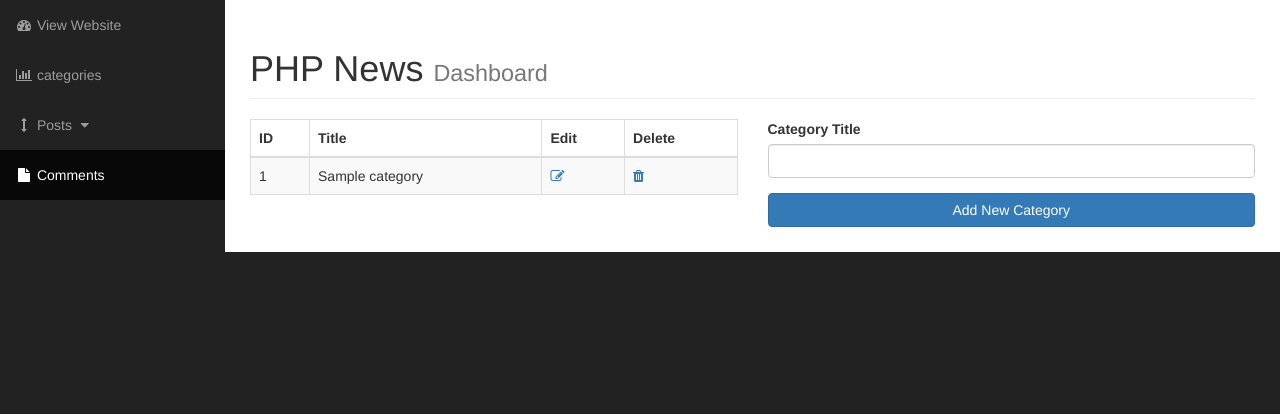
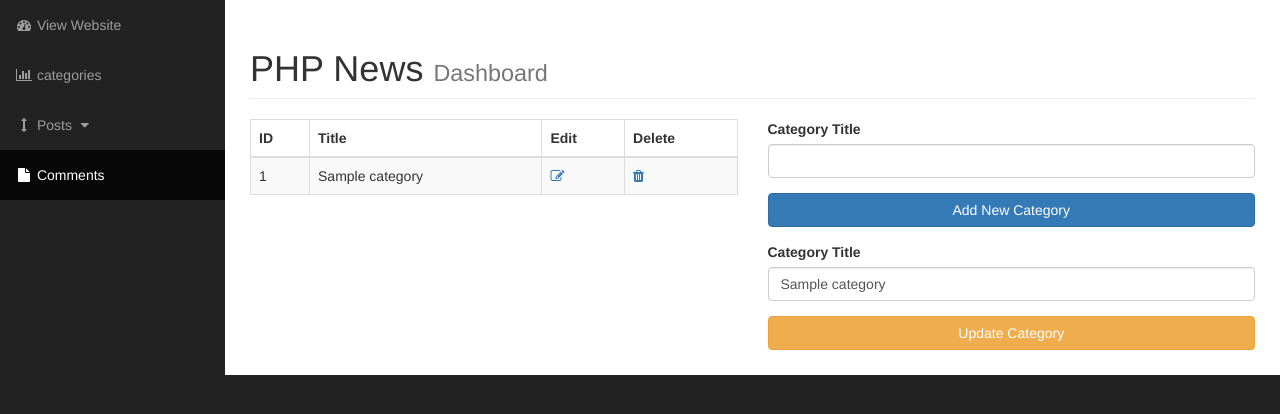
Before and after one commit to AbdulrhmanEid/PHP-News, a PHP site: page /admin/categories.php?edit_id=1 in a window 1280 px wide. Shown: the part 51-465 px from the top of the page. Run offline with PHP 8.4, Linux system fonts and the light colour scheme; tables that the repository leaves empty or names only in its code hold one stand-in row (values such as "Sample post").

Commit message:
Edit Category

```diff
--- /dev/null
+++ b/admin/admin_incs/edit_category.php
@@ -0,0 +1,27 @@
+<form action="" method="post">
+                    <div class="form-group">
+                        <label for="">Category Title</label>
+                        <?php
+                        $sql = "SELECT * FROM `categories` WHERE `cat_id`='$edit_id'";
+                        $allcategories = mysqli_query($conn,$sql) ;
+                        while($row =mysqli_fetch_assoc($allcategories) ):
+                            $cat_id = $row['cat_id'];
+                            $cat_title = $row['cat_title'];
+
+                            ?>
+                        <input type="text" name="title" id="" value="<?=$cat_title?>" class="form-control">
+                        <?php endwhile ?>
+                        <!-- update -->
+                         <?php
+                         if(isset($_POST['update_category'])):
+                            $cat_title =$_POST['title'];
+                            $sql = "UPDATE `categories` SET`cat_title`='$cat_title' WHERE `cat_id`='$edit_id'";
+                            $updateCategory = mysqli_query($conn , $sql);
+                            header("Location:categories.php");
+                         endif;
+                         ?>
+                    </div>
+                    <div class="form-group">
+                    <button type="submit" name="update_category" class="btn-block btn btn-warning">Update Category</button>
+                    </div>
+                </form>
--- a/admin/categories.php
+++ b/admin/categories.php
@@ -96,6 +96,16 @@ include "./admin_incs/admin_nav.php";
                     <button type="submit" name="add_category" class="btn-block btn btn-primary">Add New Category</button>
                     </div>
                 </form>
+                <!-- update form  -->
+                <!-- edit -->
+                <?php
+                if(isset($_GET['edit_id'])):
+                    $edit_id = $_GET['edit_id'];
+                    include'./admin_incs/edit_category.php';
+                endif;
+
+                ?>
+
 
 
 
```
